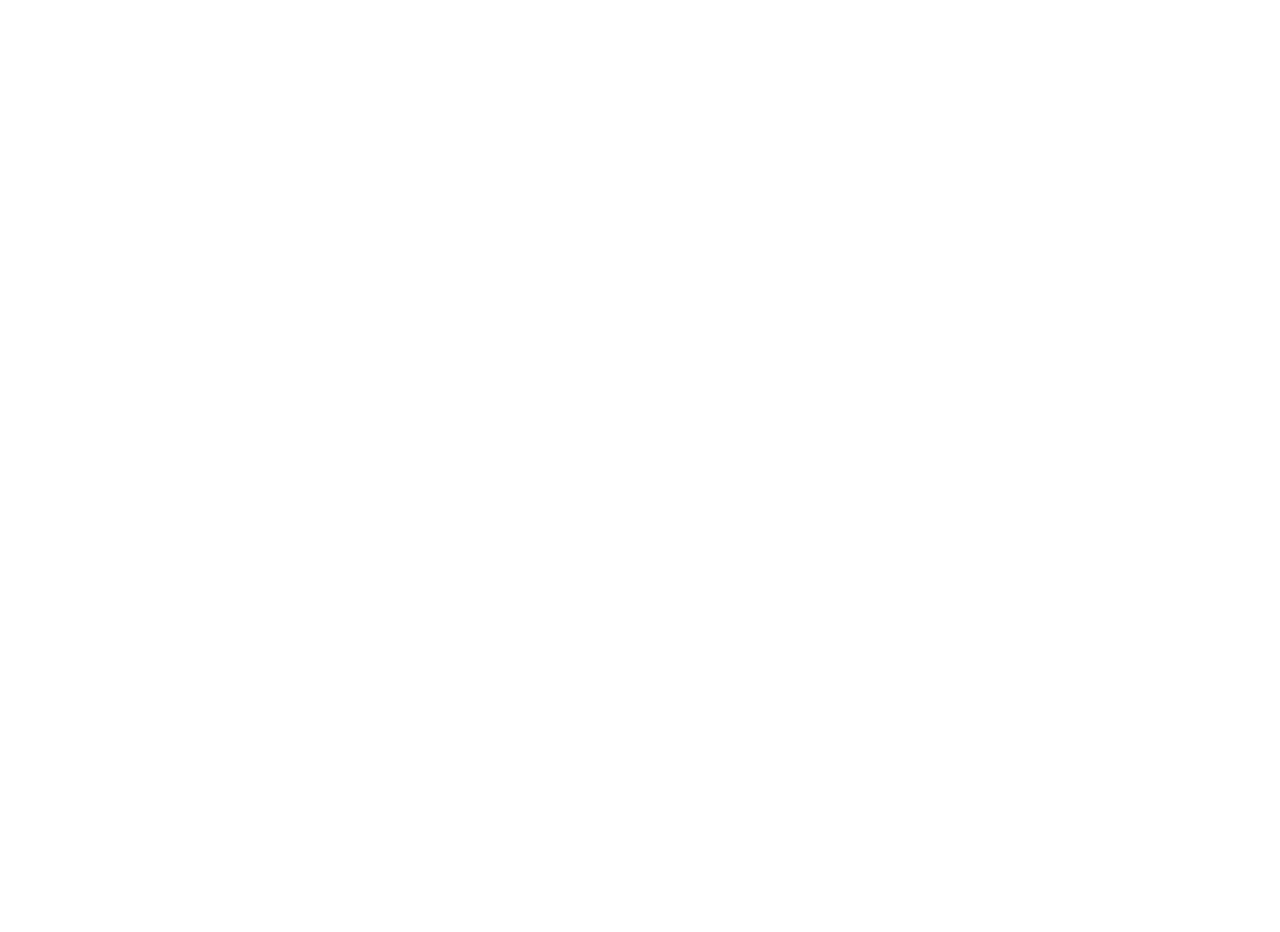
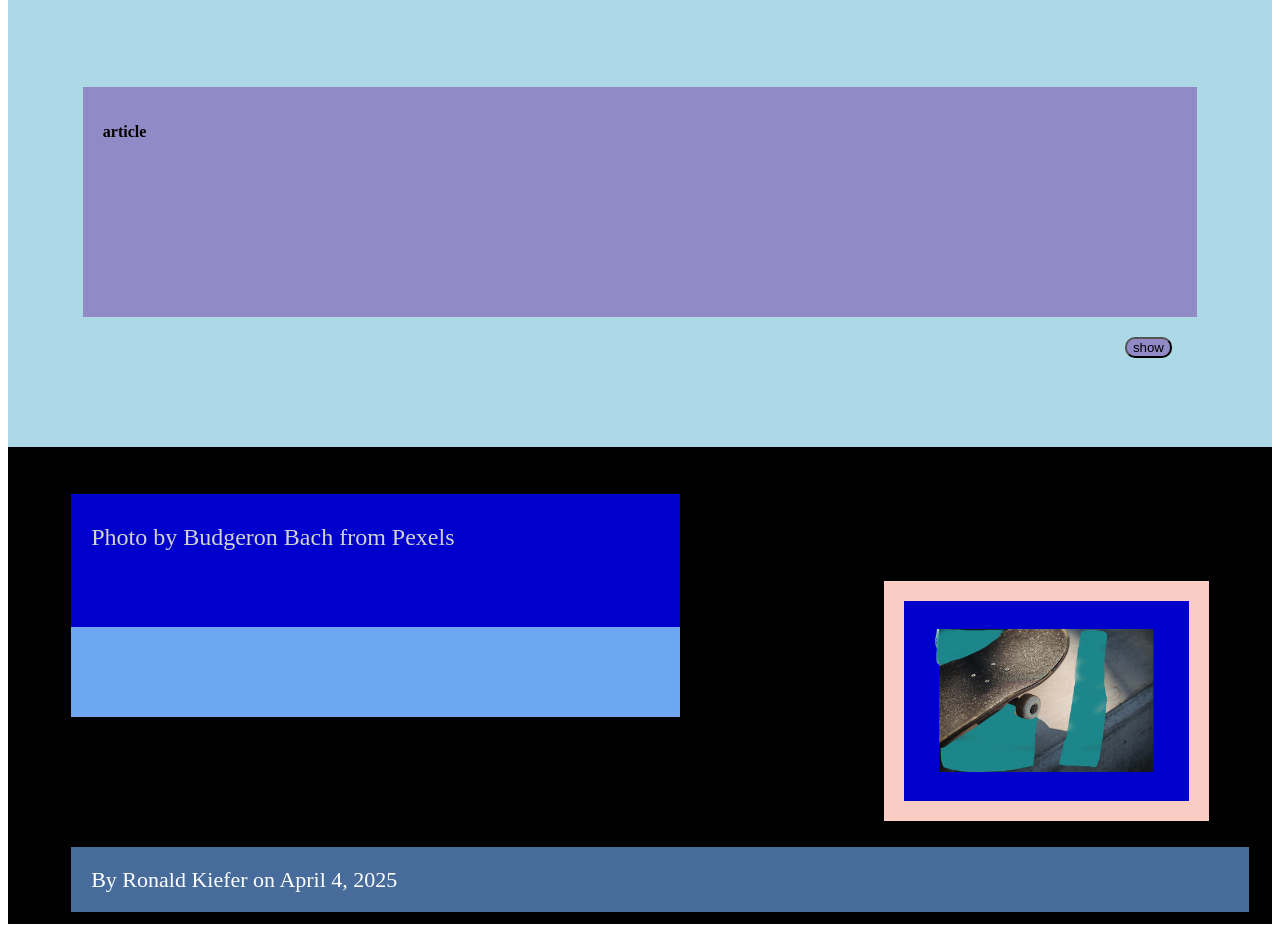
Before and after one commit to ronCodeTracker/svelte-js-personal-application-01, a SvelteKit app: page /allenskywolf in a window 1280 px wide. Shown: the part 800-1732 px from the top of the page. Before the commit the page ends 939 px from the top, so only its background shows below. Built offline with nearby package versions, Linux system fonts and the light colour scheme.

Commit message:
allenskyupdate mod

```diff
--- a/src/routes/allenskywolf/+page.svelte
+++ b/src/routes/allenskywolf/+page.svelte
@@ -2,7 +2,7 @@
 <script>
 
     import AllenSkyWolf from '$lib/assets/AllenSkyWolfHeader001.png';
-
+    import RonsWeb2 from '$lib/assets/skate02.gif';
 
 
 
@@ -25,6 +25,12 @@
         var ProvMessage = scriptureData.scripture[3].ProvMessage;
 
 
+
+        let isOn = false;
+
+        function toggle() {
+        isOn = !isOn;
+        }
 
 
 
@@ -103,21 +109,50 @@ style="background-image: url({AllenSkyWolf});">
      </form>
  </div>
 
+ <article><h3>article</h3>
+    {#if isOn}
+    Team USA defeats 'punch in the mouth' we needed - Durant
+
+    {/if}
+</article>
+
+
+
+<div id="divButton">
+    <input type="button" id="buttonArticle" value={isOn ? 'hide' : 'show'} on:click={toggle} class={isOn ? 'on' : 'off'} />
+
+</div>
+
+
+</div>
+
+<div class="blackdiv">
+
+
+
+<div class="pictureContainer">
+    <div
+    class="footer01"
+    style="background-image: url({RonsWeb2});"
+    >
+    </div>
+</div>
+
+<div class="leftySkateBoard">Photo by Budgeron Bach from Pexels</div>
+<div class="lastblock">
+
+</div>
+<div class="lastblock2">
+    By Ronald Kiefer on April 4, 2025
+</div>
 
 
 
 </div>
 
 
-</div>
 
-<br><br><br><br><br><br><br><br>
-
-
-
-
-
-
+ </div>
 
 
 <style>
@@ -253,6 +288,7 @@ style="background-image: url({AllenSkyWolf});">
 .bodyTwo {
     background-color: lightblue;
     padding-top: 30px;
+    padding-bottom: 100px;
 }
 
 form {
@@ -269,6 +305,121 @@ form {
     padding-left: 20px;
 }
 
+#buttonArticle {
+
+background-color: rgb(146, 138, 199);
+
+border-radius: 10px;
+position: relative;
+float: right;
+top: -10px;
+right: 100px;
+
+}
+
+
+article {
+background-color:rgb(146, 138, 199);
+color: white;
+font-size: 20px;
+/*padding: 50px 20px;
+padding-top: 10px;*/
+
+height: 190px;
+padding:20px;
+width: 85%;
+margin: auto;
+margin-top: 0px;
+margin-bottom: 30px;
+
+
+}
+
+
+
+
+
+article h3{
+
+/*margin-left: 20px;*/
+padding-top: 0px;
+color: black;
+font-size: 16px;
+padding-bottom: 20px;
+}
+
+
+
+
+
+.footer01 {
+        background-color: #0000CC;
+        height: 100%;
+        background-size: contain;
+        background-position: right;
+        background-repeat: no-repeat;
+        width: 100%;
+        float: right;
+    }
+
+    .pictureContainer {
+        height: 200px; /* Full viewport height */
+        width: 25%; /* Full width */
+        background-color: #f9cdc4;
+        float: right;
+        padding: 20px;
+        margin-top: 70px;
+        margin-bottom: 70px;
+
+    }
+
+
+.blackdiv {
+    background-color: #000000;
+    padding: 5%;
+    height: 350px;
+}
+
+
+
+.leftySkateBoard {
+    font-size: 24px;
+    color: lightgray;
+    background-color: #0000CC;
+    width: 50%;
+    height: 100px;
+    padding-top: 30px;
+    padding-left: 20px;
+    padding-bottom: 20px;
+    margin-top: -17px;
+    padding-right: 20px;
+}
+
+.lastblock {
+    background-color: #6da6f1;
+    height: 50px;
+    width: 50%;
+    padding-top: 20px;
+    padding-left: 20px;
+    padding-bottom: 20px;
+    margin-top: -17px;
+    padding-right: 20px;
+}
+
+.lastblock2 {
+    background-color: #476C9B;
+    height: 25px;
+    width: 100%;
+    padding-top: 20px;
+    padding-left: 20px;
+    padding-bottom: 20px;
+    margin-top: 130px;
+    padding-right: 20px;
+    color: white;
+    font-size: 22px;
+
+}
+
 
 
 
```
